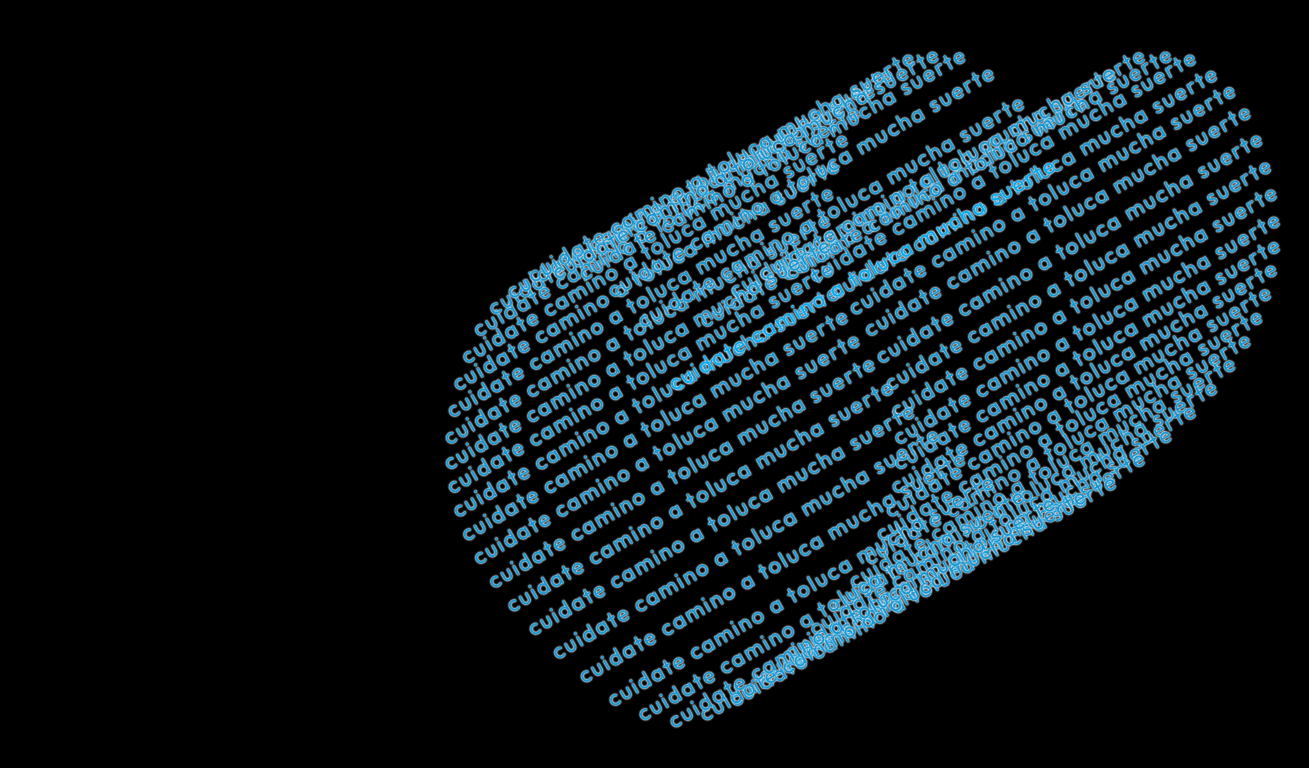
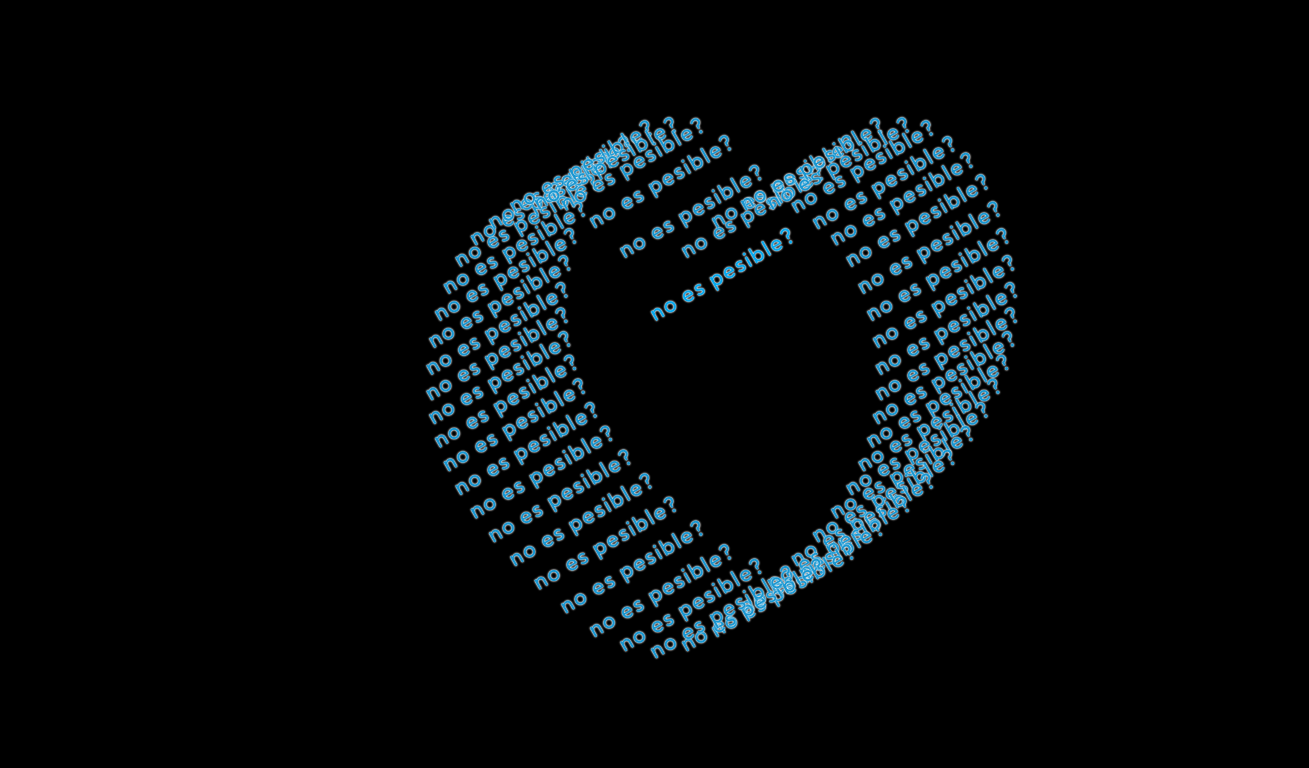
Before and after one commit to Jesussantiafo/JesussantiaFo.github.io, a plain HTML site: page index.html in a window 1280 px wide. Shown: the whole page, 1309 px wide, since content can reach past the window. Drawn offline with Linux system fonts and the light colour scheme.

Commit message:
Update index.html

```diff
--- a/index.html
+++ b/index.html
@@ -106,7 +106,7 @@
 
       const word = document.createElement('div');
       word.className = 'love_word';
-      word.textContent = 'cuidate camino a toluca mucha suerte';
+      word.textContent = 'no es pesible?';
 
       v.appendChild(word);
       h.appendChild(v);
@@ -115,4 +115,5 @@
     }
   </script>
 </body>
+
 </html>
```
